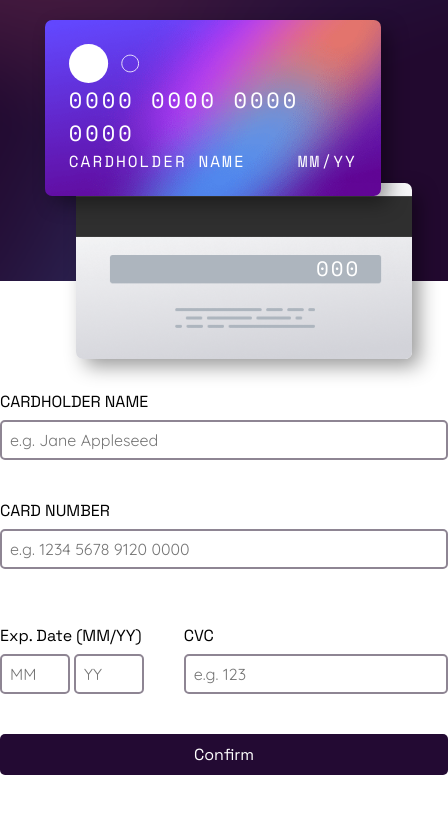
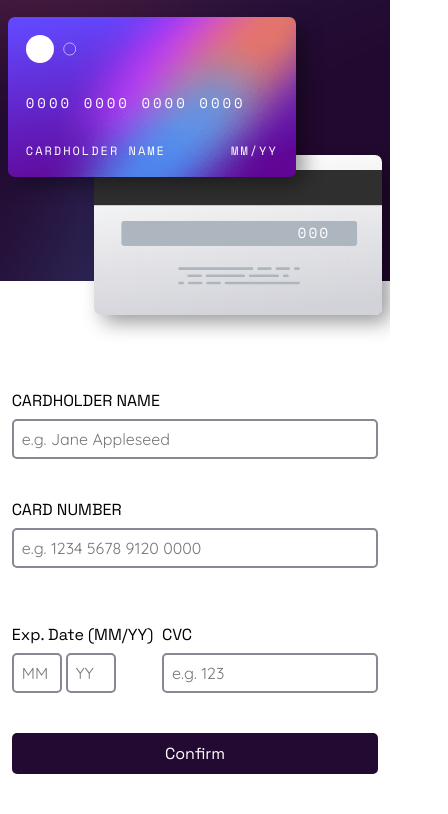
Before and after one commit to Alee2117/fake-card, a plain HTML site: page index.html in a window 390 px wide. Shown: the whole page, 448 px wide, since content can reach past the window. Drawn offline with nearby package versions, Linux system fonts and the light colour scheme.

Commit message:
more styling

```diff
--- a/styles.scss
+++ b/styles.scss
@@ -246,10 +246,14 @@
       .card-front {
         width: 21rem;
         height: 11rem;
-        font-size: 16px;
+        font-size: .8em;
 
         .middle-front {
-          font-size: 22px;
+          font-size: 1.4em;
+        }
+
+        .icon {
+          max-width: 50px;
         }
       }
 
@@ -258,56 +262,73 @@
         height: 11rem;
         left: initial;
         right: 8%;
-        top: 65%;
+        top: 40%;
+        font-size: .8em;
+      }
+    }
+    .main {
+      form {
+        width: 94%;
+        min-width: fit-content;
+        margin-top: 22px;
+
+        .card-finer-details {
+          .month-date {
+            input {
+              max-width: 50px;
+            }
+          }
+        }
       }
     }
   }
 }
 
-// @media only screen and (max-width: 425px) {
-//   .container {
-//     width: 100%;
-//     min-height: 100vh;
-//     display: grid;
-//     grid-template-rows: 1.5fr 3fr;
-//     grid-template-columns: initial;
+@media only screen and (max-width: 425px) {
+  .container {
+    width: 100%;
+    min-height: 100vh;
+    display: grid;
+    grid-template-rows: 1.5fr 3fr;
+    grid-template-columns: initial;
 
-//     .sidebar {
-//       .card-front {
-//         width: min(100%, 18rem);
-//         height: 10rem;
-//         font-size: 14px;
-//         top: 6%;
-//         left: 2%;
+    .sidebar {
+      .card-front {
+        width: min(100%, 18rem);
+        height: 10rem;
+        font-size: 12px;
+        top: 6%;
+        left: 2%;
 
-//         .middle-front {
-//           font-size: 20px;
-//         }
-//       }
+        .middle-front {
+          font-size: 14px;
+        }
+      }
 
-//       .card-back {
-//         width: min(100%, 18rem);
-//         height: 10rem;
-//         left: initial;
-//         right: 2%;
-//         top: 55%;
-//       }
-//     }
+      .card-back {
+        width: min(100%, 18rem);
+        height: 10rem;
+        left: initial;
+        right: 2%;
+        top: 55%;
+        font-size: .7em;
+      }
+    }
 
-//     .main {
-//       form {
-//         width: 94%;
-//         min-width: fit-content;
-//         margin-top: 22px;
+    .main {
+      form {
+        max-width: 94%;
+        min-width: fit-content;
+        margin-top: 22px;
 
-//         .card-finer-details {
-//           .month-date {
-//             input {
-//               max-width: 50px;
-//             }
-//           }
-//         }
-//       }
-//     }
-//   }
-// }
+        .card-finer-details {
+          .month-date {
+            input {
+              max-width: 50px;
+            }
+          }
+        }
+      }
+    }
+  }
+}
```
Also changed, not shown: styles.css, 1 other file.
